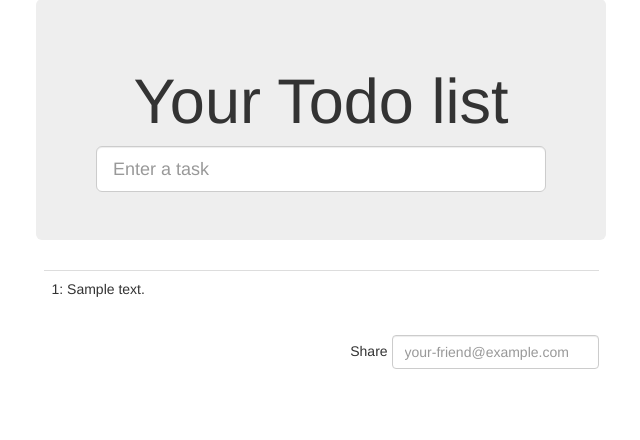
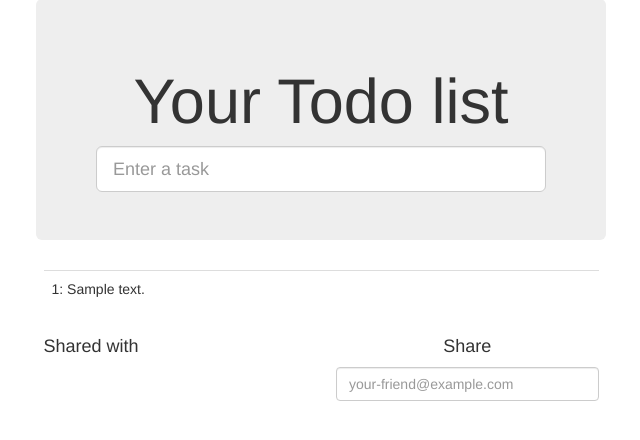
Before and after one commit to festeh/mytodolist, a Django app: page /lists/1/ in a window 1280 px wide. Shown: the part 73-513 px from the top of the page, without its empty margins (319-959 px from the left). Run offline with Django 3.2, Linux system fonts and the light colour scheme; a user stored in the database is signed in; tables that the repository leaves empty hold one stand-in row (values such as "Sample post"); some libraries are stand-ins or nearby versions.

Commit message:
update templates to show shared with lists

```diff
--- a/functional_tests/list_page.py
+++ b/functional_tests/list_page.py
@@ -33,7 +33,7 @@
         return self.browser.find_element_by_css_selector("input[name='share']")
 
     def get_shared_with_list(self):
-        return self.browser.find_element_by_css_selector(".list-share")
+        return self.browser.find_elements_by_css_selector(".list-share")
 
     def share_task_list_with(self, email):
         self.get_share_box().send_keys(email)
--- a/lists/static/base.css
+++ b/lists/static/base.css
@@ -23,3 +23,10 @@
      font-family: 'Fontawesome', cursive;
      font-size: 30px;
  }
+
+.govno {
+  float: none;
+  display: table-cell;
+    vertical-align: bottom;
+    border:3px solid pink;
+}
--- a/lists/templates/list.html
+++ b/lists/templates/list.html
@@ -17,8 +17,24 @@
 
 {% block extra_content %}
     {% if user.email %}
-        <form class="navbar-form navbar-right" method="post" action="{% url 'share_list' list.id %}">
-            <span>Share</span> <input class="form-control" name="share" type="text" placeholder="your-friend@example.com"/> {% csrf_token %}
-        </form>
+
+        <div class="row">
+            <div class="col-md-6">
+                <h4>Shared with</h4>
+                <ul>
+                    {% for user in list.shared_with.all %}
+                        <li class="list-share">{{ user.email }}</li>
+                    {% endfor %}
+                </ul>
+            </div>
+            <div class="col-md-6 text-center">
+                <form method="post" action="{% url 'share_list' list.id %}">
+                    <div class="form-group">
+                        <h4>Share</h4>
+                        <input class="form-control" name="share" type="text" placeholder="your-friend@example.com"/> {% csrf_token %}
+                    </div>
+                </form>
+            </div>
+        </div>
     {% endif %}
 {% endblock %}
--- a/lists/views.py
+++ b/lists/views.py
@@ -42,5 +42,5 @@
 
 def share_list(request, list_id):
     task_list = List.objects.get(id=list_id)
-    task_list.shared_with.add(request.POST["email"])
+    task_list.shared_with.add(request.POST["share"])
     return redirect(task_list)
```
Also changed, not shown: lists/templates/my_lists.html (+13 -1 lines), lists/tests/test_views.py (+2 -2 lines).
